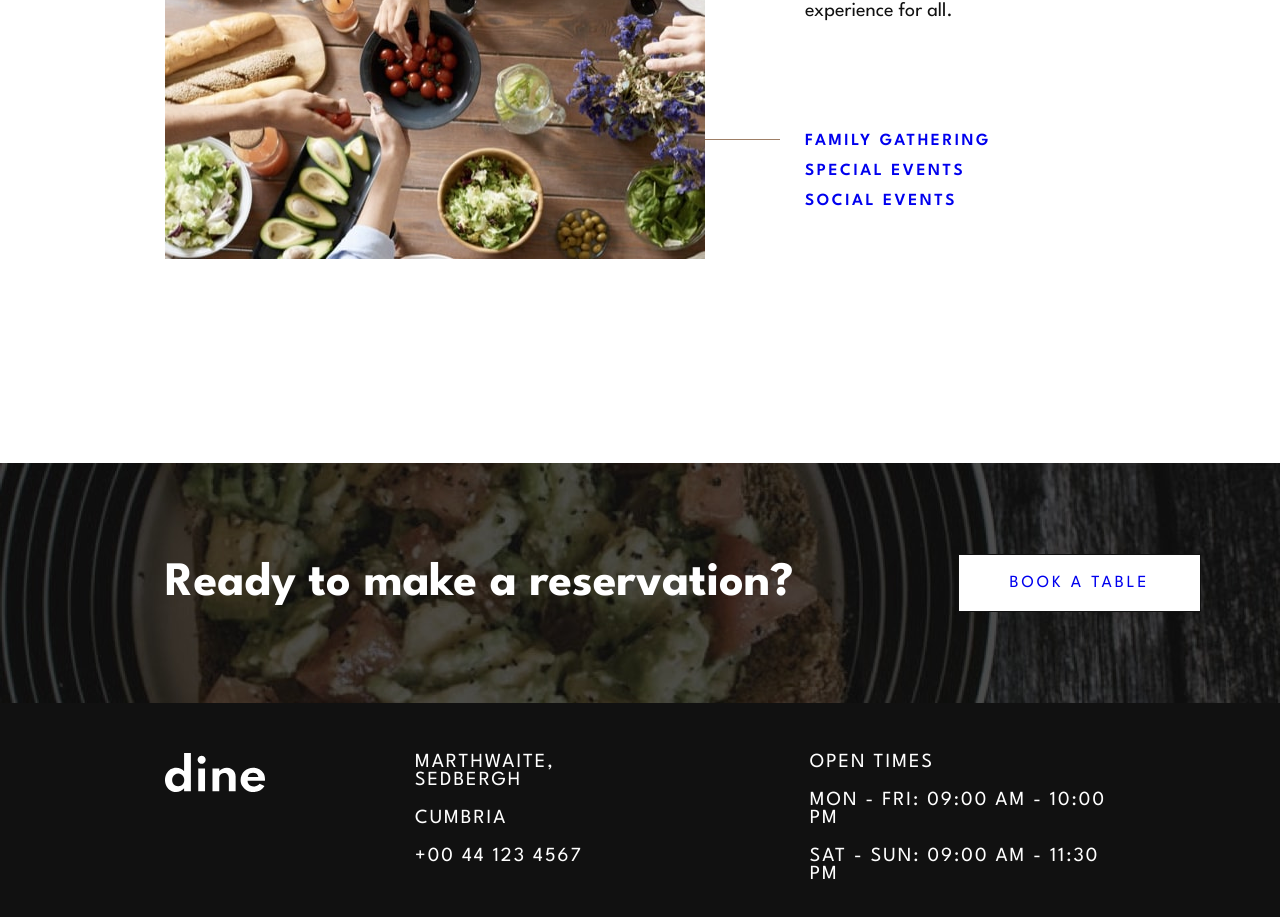
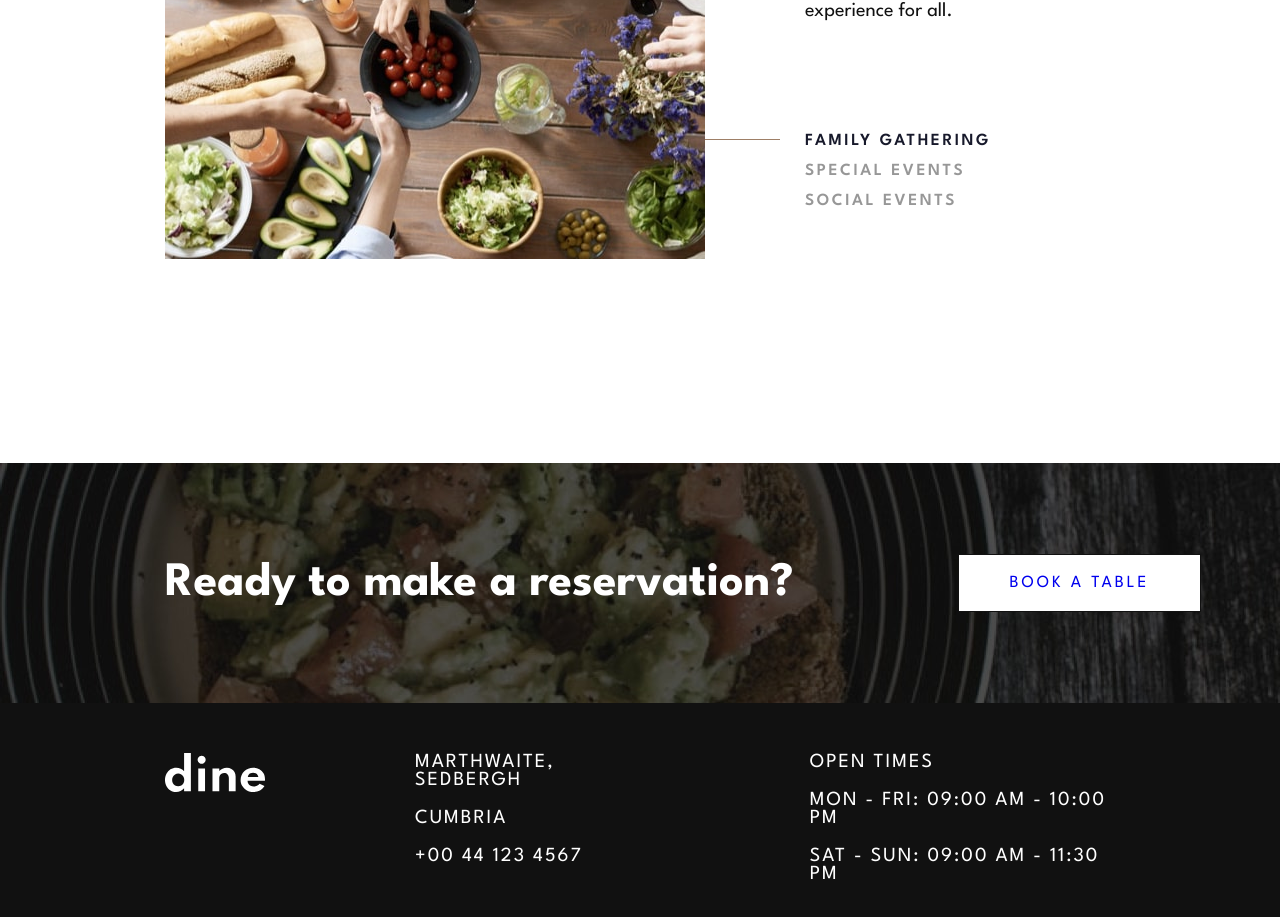
Before and after one commit to annaduong17/restaurant-website, a React (Create React App) app: page / in a window 1280 px wide. Shown: the part 3480-4397 px from the top of the page. Built offline with nearby package versions, Linux system fonts and the light colour scheme.

Commit message:
highlight event link when active and on hover

```diff
--- a/src/components/EventNavLinks.js
+++ b/src/components/EventNavLinks.js
@@ -1,19 +1,20 @@
 import { NavLink } from 'react-router-dom';
 
 function EventNavLinks({ activeEvent, toggleActiveEvent }) {
+
   return (
     <div className='event-navlinks'>
       <div>
         {activeEvent === "FAMILY GATHERING" && <span className='first'></span>}
-        <NavLink onClick={toggleActiveEvent} className={`link ${activeEvent === "FAMILY GATHERING" ? "eventActive" : ""}`}>FAMILY GATHERING</NavLink>
+        <NavLink onClick={toggleActiveEvent} className={`link ${activeEvent === "FAMILY GATHERING" ? "darken" : ""}`}>FAMILY GATHERING</NavLink>
       </div>
       <div>
       {activeEvent === "SPECIAL EVENTS" && <span className='second'></span>}
-        <NavLink onClick={toggleActiveEvent} className={`link ${activeEvent === "SPECIAL EVENTS" ? "eventActive" : ""}`}>SPECIAL EVENTS</NavLink>
+        <NavLink onClick={toggleActiveEvent} className={`link ${activeEvent === "SPECIAL EVENTS" ? "darken" : ""}`}>SPECIAL EVENTS</NavLink>
       </div>
       <div>
       {activeEvent === "SOCIAL EVENTS" && <span className='third'></span>}
-        <NavLink onClick={toggleActiveEvent} className={`link ${activeEvent === "SOCIAL EVENTS" ? "eventActive" : ""}`}>SOCIAL EVENTS</NavLink>
+        <NavLink onClick={toggleActiveEvent} className={`link ${activeEvent === "SOCIAL EVENTS" ? "darken" : ""}`}>SOCIAL EVENTS</NavLink>
       </div>
     </div>
   );
--- a/src/index.scss
+++ b/src/index.scss
@@ -275,6 +275,15 @@ button {
     font-weight: 600;
     text-decoration: none;
     line-height: 1.5rem;
+    color: $light-gray;
+
+    &.darken {
+      color: $mirage;
+    }
+
+    &:hover {
+      color: $mirage;
+    }
   }
 }
 
```
